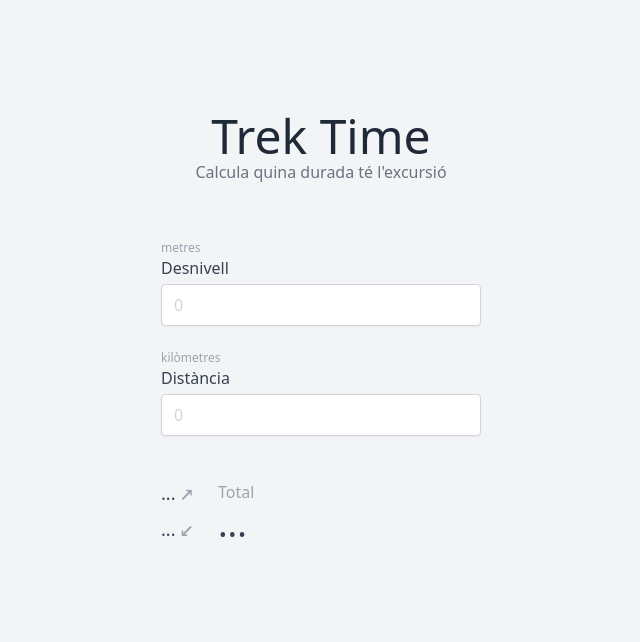
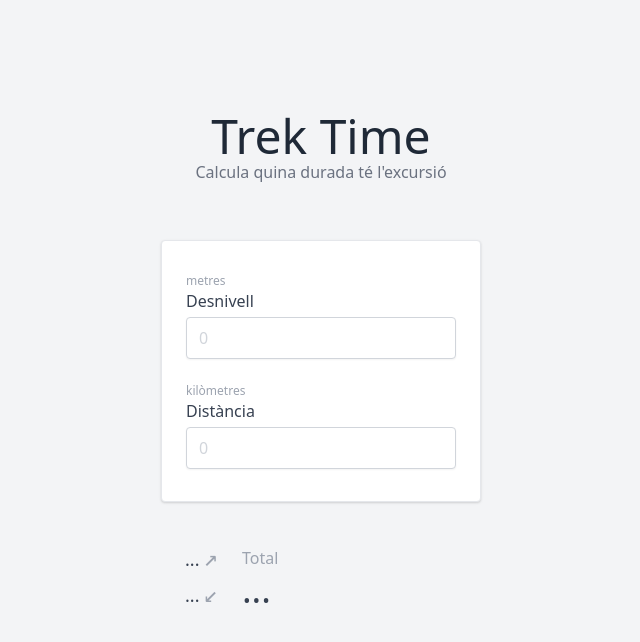
Before and after one commit to sauloperez/trek-time, a Next.js app: page / in a window 1280 px wide. Shown: the top 642 px of the page, without its empty margins (319-959 px from the left). Built offline with nearby package versions, Linux system fonts and the light colour scheme.

Commit message:
Make form pop and distinguish it from timings

```diff
--- a/components/calculator.js
+++ b/components/calculator.js
@@ -40,8 +40,8 @@ export default function Calculator() {
 
   return (
     <div className="mt-14 max-w-xs mx-auto">
-      <div className="grid gap-10">
-        <div className="grid gap-6">
+      <div className="grid gap-4">
+        <div className="grid gap-6 px-6 py-8 rounded border border-gray-200 bg-white shadow">
           <Input
             type="number"
             name="slope"
@@ -62,7 +62,7 @@ export default function Calculator() {
           />
         </div>
 
-        <div className="flex">
+        <div className="flex p-6">
           <div className="mr-6 space-y-1">
             <div>
               <span className="font-medium text-lg text-gray-700">{decimalToTime(up_time)}</span>
```
